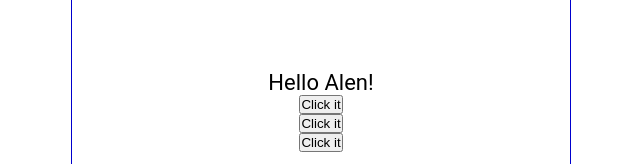
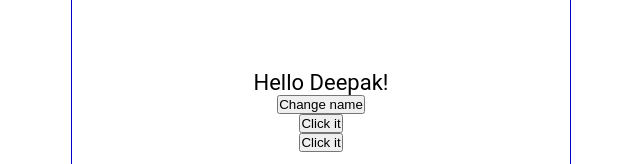
Before and after one commit to 7Spartan/reactTutorial, a React (Create React App) app in the folder react_01_tutorial/: page / in a window 1280 px wide. Shown: the part 297-461 px from the top of the page, without its empty margins (319-959 px from the left). Built offline with nearby package versions, Linux system fonts and the light colour scheme.

Commit message:
react useState functionality to update in realtime

```diff
--- a/react_01_tutorial/src/Content.js
+++ b/react_01_tutorial/src/Content.js
@@ -1,14 +1,22 @@
 import React from 'react'
+import { useState } from 'react';
+
 
 const Content = () => {
+    const [name, setName] = useState('Deepak');
+    const [count, setCount] = useState(0);
+    // useState(0) implies the default value of count is 0
+    // Use them as const so that only the react state can change the values
+
     const handleNameChange = () => {
         const names = ['Bob',"Alen",'Kevin'];
         const int = Math.floor(Math.random() * 3);
-        return names[int];
+        setName(names[int]);
     }
 
-    const handleClick = () =>{
-        console.log('Clicked it');
+    const handleClick = (count) =>{
+        console.log(count+1);
+        setCount(count+1);
     }
 
     const handleClick2 = (name) =>{
@@ -21,12 +29,11 @@
     return (
         <main>
             <p onClick={handleClick}>
-                Hello {handleNameChange()}!
-
+                Hello {name}!
             </p>
 
-            <button onClick={handleClick}>Click it</button>
-            <button onClick={() => handleClick2('Deepak')}>Click it</button>
+            <button onClick={handleNameChange}>Change name</button>
+            <button onClick={() => handleClick(count)}>Click it</button>
             <button onClick={(e) => handleClick3(e)}>Click it</button>
         </main>
     )
```
